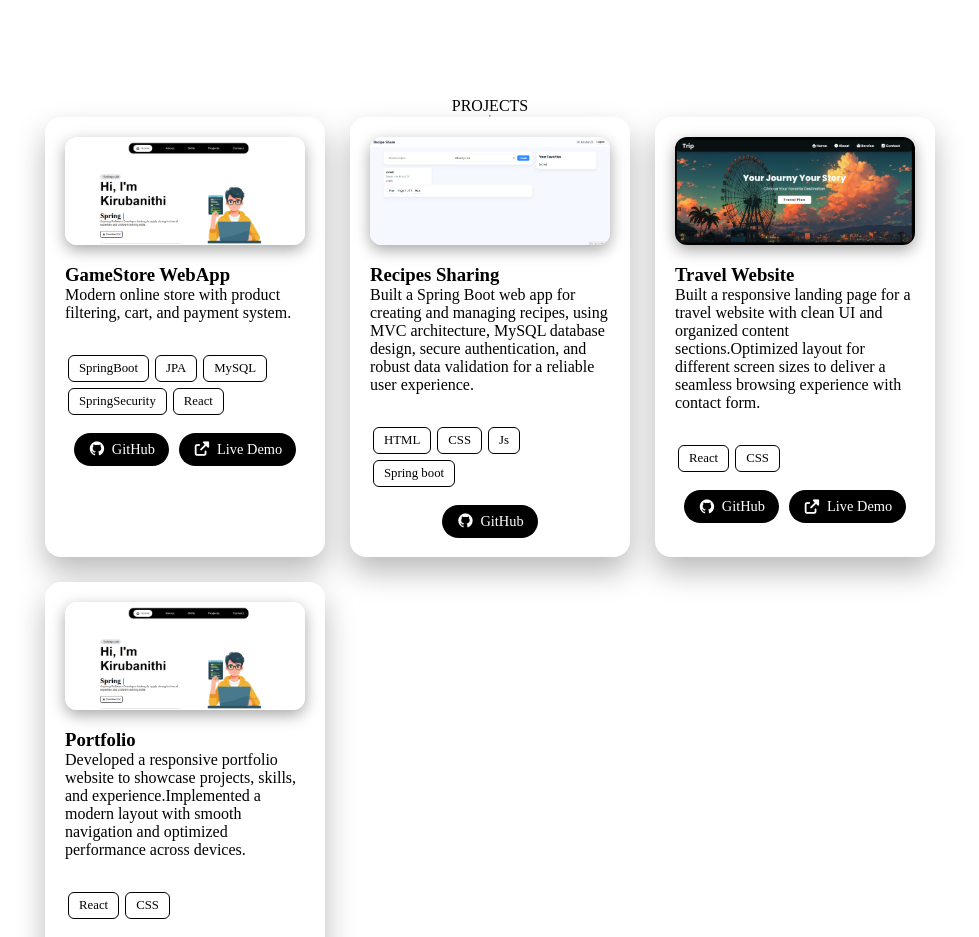
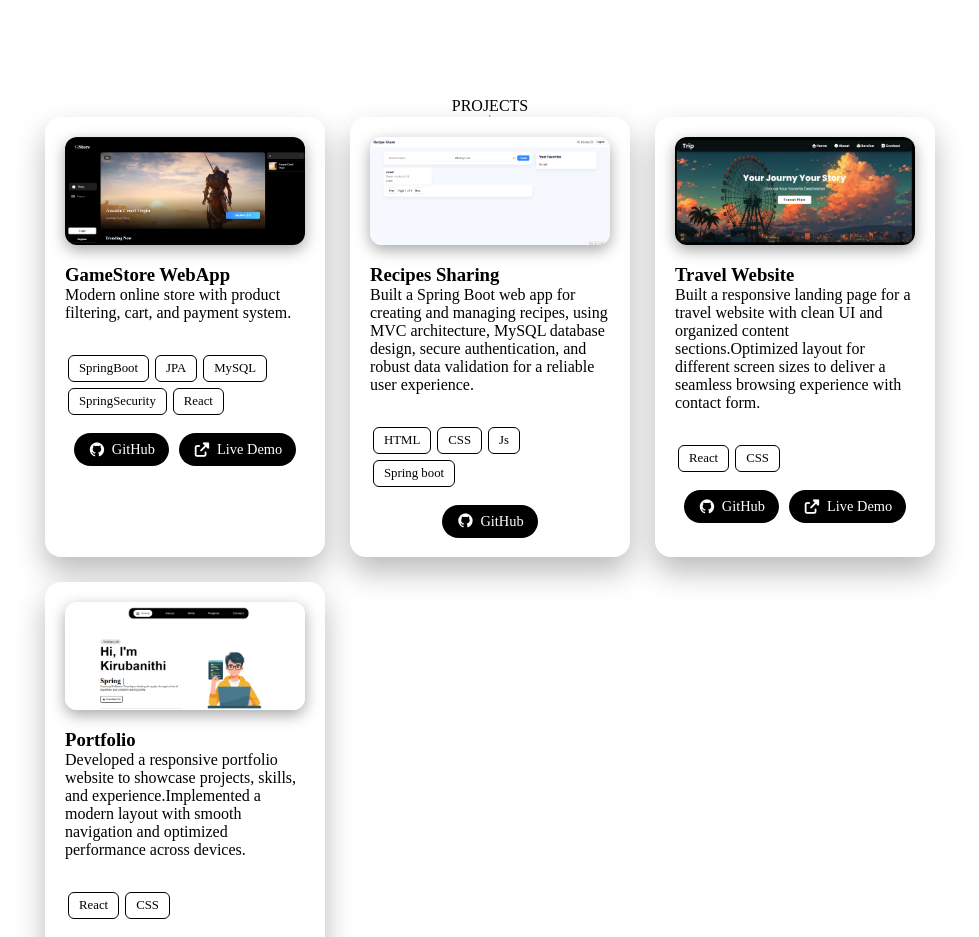
Before and after one commit to kirubanithi08/MyPortfolio, a React (Vite) app: page / in a window 1280 px wide. Shown: the part 1900-2837 px from the top of the page, without its empty margins (150-1129 px from the left). Built offline with nearby package versions, Linux system fonts and the light colour scheme; a web font is replaced by a local one.

Commit message:
project sec

```diff
--- a/src/components/Projects.jsx
+++ b/src/components/Projects.jsx
@@ -6,14 +6,14 @@ import Portfolio from "../assets/Portfolio.png"
 import Travel from "../assets/Travel.png"
 // import Inventory from "../assets/inventory.png"
 import Recipe from "../assets/recipe.png"
-// import GameStore from "../assets/GameStore.png"
+import GameStore from "../assets/GameStore.png"
 // import Authapi from "../assets/Authapi.png"
 
 const projectList = [
-  { img: Portfolio, title: 'GameStore WebApp',
+  { img: GameStore, title: 'GameStore WebApp',
     desc: 'Modern online store with product filtering, cart, and payment system.',
     btn:"btn", cName:"cImg", git:"https://github.com/kirubanithi08/Game_Store",
-  live:"empty",
+  live:"https://game-store-lilac-five.vercel.app/",
   skills: ['SpringBoot','JPA','MySQL','SpringSecurity','React'] },
 
   { img: Recipe, title: 'Recipes Sharing',
```
Also changed, not shown: src/assets/GameStore.png (added), 1 other file (tests, documents, lock files or other folders).
